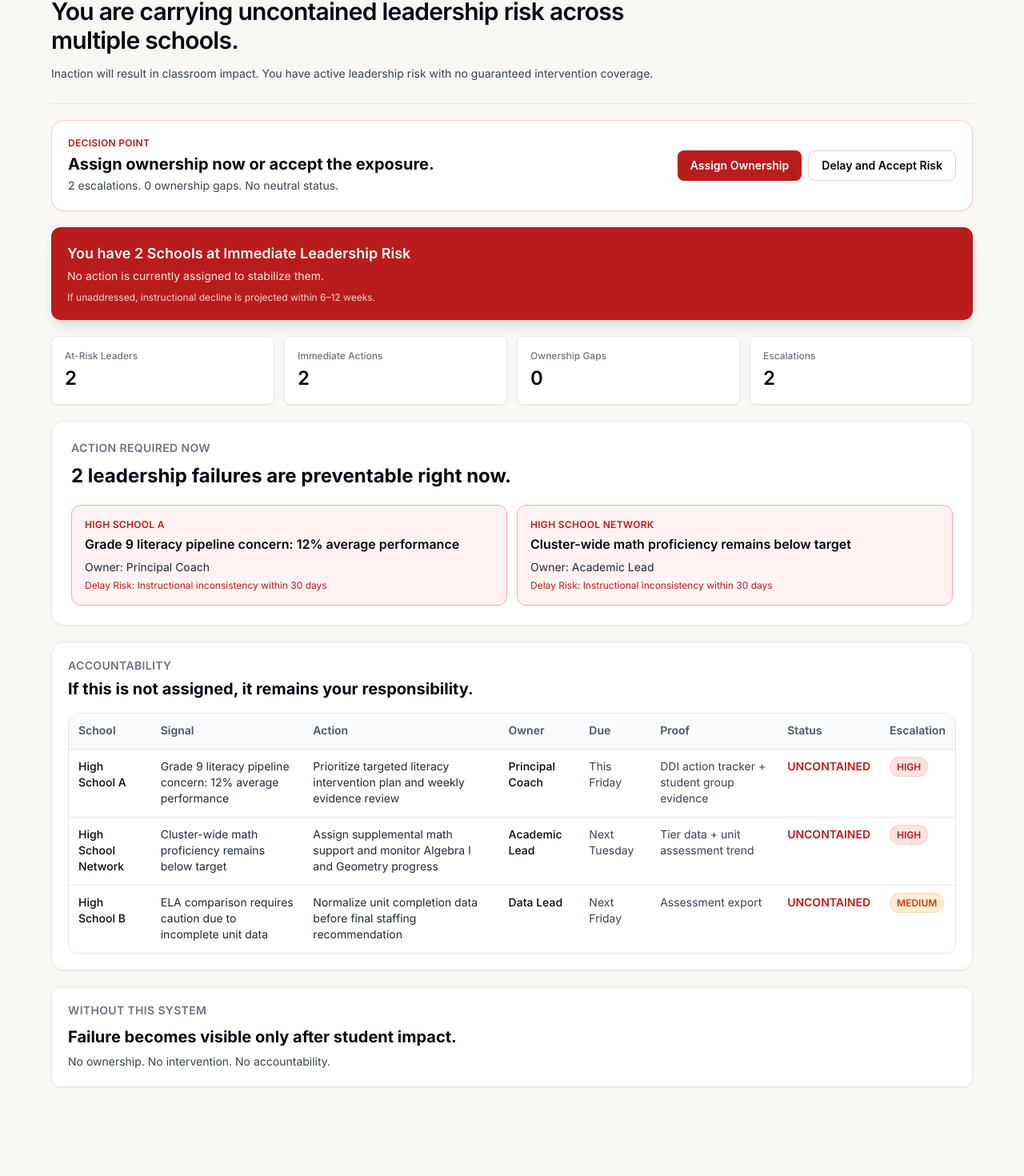
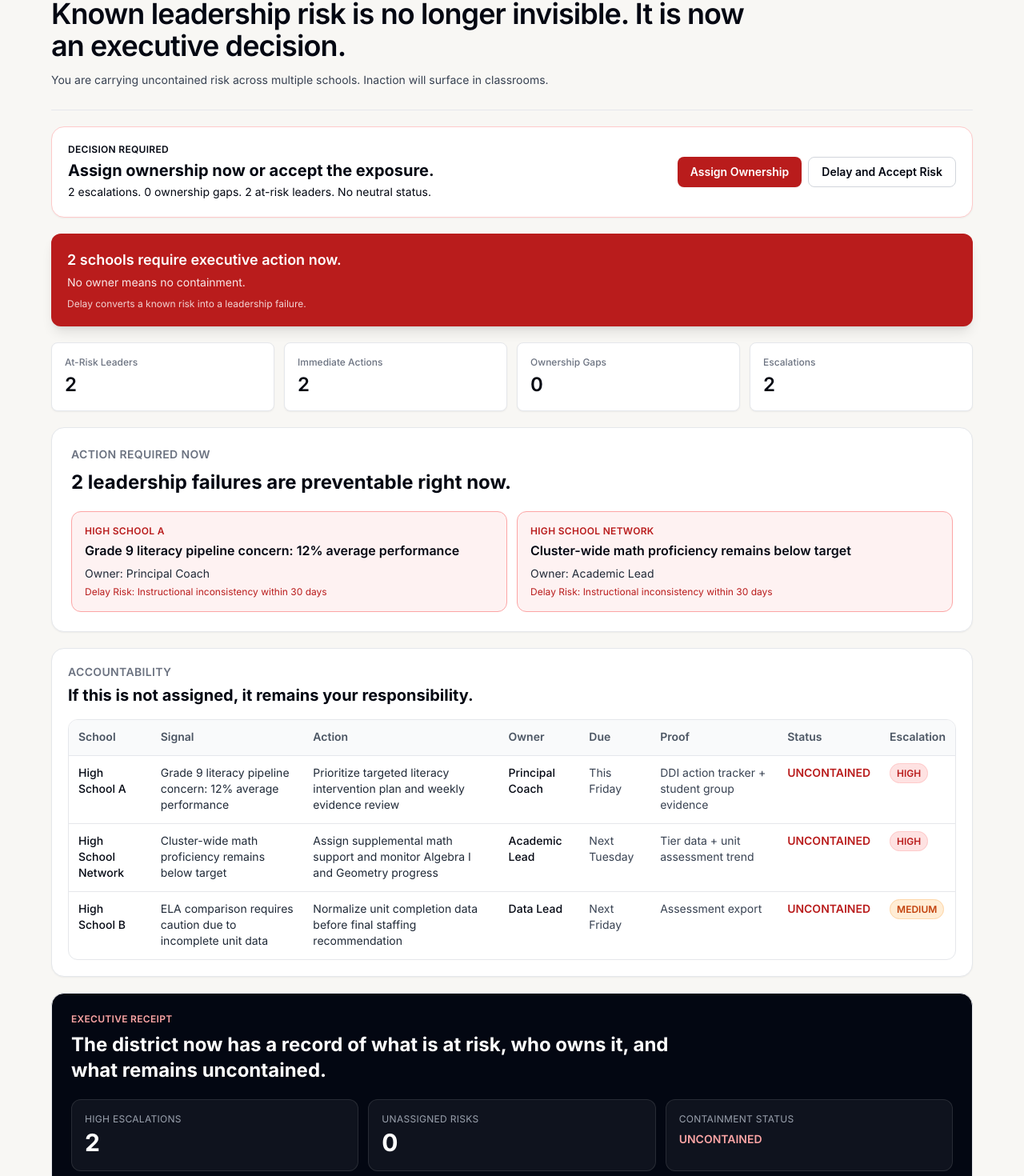
Before and after one commit to jmarc296-jpg/instructional-leadership-practice, a Next.js app: page /demo/run in a window 1280 px wide. Shown: the part 59-1529 px from the top of the page at 80% size. Before the commit the page ends 1450 px from the top, so only its background shows below. Built offline with nearby package versions, Linux system fonts and the light colour scheme.

Commit message:
demo/run: v8 elite executive decision system

```diff
--- /dev/null
+++ b/app/demo/components/AccountabilityReceipt.tsx
@@ -0,0 +1,39 @@
+import { districtScenario } from '../config/districtScenario'
+
+export default function AccountabilityReceipt() {
+  const highRisk = districtScenario.filter((row) => row.escalation === 'HIGH')
+  const unassigned = districtScenario.filter((row) => !row.owner)
+
+  return (
+    <section className="rounded-2xl border bg-gray-950 p-6 text-white shadow-sm">
+      <div className="text-xs font-semibold uppercase tracking-wide text-red-300">
+        Executive Receipt
+      </div>
+
+      <h2 className="mt-2 max-w-3xl text-2xl font-bold">
+        The district now has a record of what is at risk, who owns it, and what remains uncontained.
+      </h2>
+
+      <div className="mt-5 grid gap-3 md:grid-cols-3">
+        <div className="rounded-xl border border-white/10 bg-white/5 p-4">
+          <div className="text-xs uppercase tracking-wide text-gray-400">High escalations</div>
+          <div className="mt-1 text-3xl font-bold">{highRisk.length}</div>
+        </div>
+
+        <div className="rounded-xl border border-white/10 bg-white/5 p-4">
+          <div className="text-xs uppercase tracking-wide text-gray-400">Unassigned risks</div>
+          <div className="mt-1 text-3xl font-bold">{unassigned.length}</div>
+        </div>
+
+        <div className="rounded-xl border border-white/10 bg-white/5 p-4">
+          <div className="text-xs uppercase tracking-wide text-gray-400">Containment status</div>
+          <div className="mt-2 text-sm font-semibold text-red-300">UNCONTAINED</div>
+        </div>
+      </div>
+
+      <div className="mt-5 rounded-xl border border-red-400/30 bg-red-500/10 p-4 text-sm text-red-100">
+        If this record is not acted on, leadership risk remains known, documented, and unresolved.
+      </div>
+    </section>
+  )
+}
--- a/app/demo/components/EscalationBanner.tsx
+++ b/app/demo/components/EscalationBanner.tsx
@@ -6,15 +6,15 @@ export default function EscalationBanner({ escalationCount }: Props) {
   if (escalationCount === 0) return null
 
   return (
-    <div className='bg-red-700 text-white p-5 rounded-xl shadow-lg'>
-      <div className='text-lg font-semibold'>
-        You have {escalationCount} Schools at Immediate Leadership Risk
+    <div className="rounded-xl bg-red-700 p-5 text-white shadow-lg">
+      <div className="text-lg font-semibold">
+        {escalationCount} schools require executive action now.
       </div>
-      <div className='text-sm mt-1 opacity-90'>
-        No action is currently assigned to stabilize them.
+      <div className="mt-1 text-sm opacity-90">
+        No owner means no containment.
       </div>
-      <div className='text-xs mt-2 opacity-80'>
-        If unaddressed, instructional decline is projected within 6–12 weeks.
+      <div className="mt-2 text-xs opacity-80">
+        Delay converts a known risk into a leadership failure.
       </div>
     </div>
   )
--- /dev/null
+++ b/app/demo/components/ExecutiveDecisionMoment.tsx
@@ -0,0 +1,102 @@
+'use client'
+
+import { useMemo, useState } from 'react'
+import { track } from '@/app/lib/track'
+
+type Decision = 'assign' | 'delay' | null
+
+type Props = {
+  escalationCount: number
+  ownershipGaps: number
+  atRiskLeaders: number
+}
+
+export default function ExecutiveDecisionMoment({
+  escalationCount,
+  ownershipGaps,
+  atRiskLeaders
+}: Props) {
+  const [decision, setDecision] = useState<Decision>(null)
+
+  const consequence = useMemo(() => {
+    if (decision === 'assign') {
+      return {
+        label: 'CONTAINMENT STARTED',
+        tone: 'border-green-200 bg-green-50 text-green-800',
+        title: 'Ownership is now the control point.',
+        body: 'The next executive move is evidence: owner, action, due date, and proof of follow-through.'
+      }
+    }
+
+    if (decision === 'delay') {
+      return {
+        label: 'EXPOSURE ACCEPTED',
+        tone: 'border-red-300 bg-red-50 text-red-800',
+        title: 'Delay leaves risk uncontained.',
+        body: 'The system has surfaced the risk. If no owner is assigned, the exposure remains with executive leadership.'
+      }
+    }
+
+    return {
+      label: 'DECISION REQUIRED',
+      tone: 'border-red-200 bg-white text-gray-950',
+      title: 'Assign ownership now or accept the exposure.',
+      body: `${escalationCount} escalations. ${ownershipGaps} ownership gaps. ${atRiskLeaders} at-risk leaders. No neutral status.`
+    }
+  }, [decision, escalationCount, ownershipGaps, atRiskLeaders])
+
+  function recordDecision(nextDecision: Exclude<Decision, null>) {
+    setDecision(nextDecision)
+
+    track(nextDecision === 'assign' ? 'decision_assign_ownership' : 'decision_delay_accept_exposure', {
+      escalationCount,
+      ownershipGaps,
+      atRiskLeaders
+    })
+  }
+
+  return (
+    <section className={`rounded-2xl border p-5 shadow-sm ${consequence.tone}`}>
+      <div className="flex flex-col gap-4 md:flex-row md:items-center md:justify-between">
+        <div>
+          <div className="text-xs font-semibold uppercase tracking-wide">
+            {consequence.label}
+          </div>
+          <h2 className="mt-1 text-xl font-bold">
+            {consequence.title}
+          </h2>
+          <p className="mt-1 max-w-3xl text-sm">
+            {consequence.body}
+          </p>
+        </div>
+
+        <div className="flex flex-col gap-2 sm:flex-row">
+          <button
+            onClick={() => recordDecision('assign')}
+            className="rounded-lg bg-red-700 px-4 py-2 text-sm font-semibold text-white shadow-sm"
+          >
+            Assign Ownership
+          </button>
+
+          <button
+            onClick={() => recordDecision('delay')}
+            className="rounded-lg border border-gray-300 bg-white px-4 py-2 text-sm font-semibold text-gray-950"
+          >
+            Delay and Accept Risk
+          </button>
+        </div>
+      </div>
+
+      {decision && (
+        <div className="mt-4 rounded-xl border bg-white/80 p-4 text-sm text-gray-900">
+          <div className="font-semibold">
+            Executive record created.
+          </div>
+          <div className="mt-1 text-gray-700">
+            Decision: {decision === 'assign' ? 'Assign ownership' : 'Delay and accept risk'} · Escalations: {escalationCount} · Ownership gaps: {ownershipGaps}
+          </div>
+        </div>
+      )}
+    </section>
+  )
+}
--- a/app/demo/components/ValueProof.tsx
+++ b/app/demo/components/ValueProof.tsx
@@ -1,14 +1,14 @@
 export default function ValueProof() {
   return (
-    <div className='rounded-xl border bg-white p-5 shadow-sm'>
-      <div className='text-sm font-semibold text-gray-500 uppercase tracking-wide'>
-        Without This System
+    <div className="rounded-xl border bg-white p-5 shadow-sm">
+      <div className="text-sm font-semibold uppercase tracking-wide text-gray-500">
+        Why This Matters
       </div>
-      <div className='mt-2 text-xl font-bold'>
+      <div className="mt-2 text-xl font-bold">
         Failure becomes visible only after student impact.
       </div>
-      <div className='mt-2 text-sm text-gray-700'>
-        No ownership. No intervention. No accountability.
+      <div className="mt-2 text-sm text-gray-700">
+        LeadSharper moves the failure point forward: risk is surfaced, ownership is forced, and containment becomes visible before classrooms absorb the cost.
       </div>
     </div>
   )
--- a/app/demo/run/page.tsx
+++ b/app/demo/run/page.tsx
@@ -4,7 +4,8 @@ import ExecutiveDecisionPanel from '../components/ExecutiveDecisionPanel'
 import DemoActionTable from '../components/DemoActionTable'
 import EscalationBanner from '../components/EscalationBanner'
 import ValueProof from '../components/ValueProof'
-import DecisionControlBar from '../components/DecisionControlBar'
+import ExecutiveDecisionMoment from '../components/ExecutiveDecisionMoment'
+import AccountabilityReceipt from '../components/AccountabilityReceipt'
 import TrackView from '../components/TrackView'
 
 export default function DemoRunPage() {
@@ -25,17 +26,20 @@ export default function DemoRunPage() {
           <div className="text-xs font-medium text-gray-500">
             Active Leadership Risk
           </div>
-          <h1 className="mt-2 max-w-3xl text-3xl font-semibold tracking-tight">
-            You are carrying uncontained leadership risk across multiple schools.
+
+          <h1 className="mt-2 max-w-4xl text-3xl font-semibold tracking-tight md:text-4xl">
+            Known leadership risk is no longer invisible. It is now an executive decision.
           </h1>
+
           <p className="mt-3 max-w-3xl text-sm leading-6 text-gray-700">
-            Inaction will result in classroom impact. {summary.summaryLine}
+            You are carrying uncontained risk across multiple schools. Inaction will surface in classrooms.
           </p>
         </section>
 
-        <DecisionControlBar
+        <ExecutiveDecisionMoment
           escalationCount={escalationCount}
           ownershipGaps={ownershipGaps}
+          atRiskLeaders={summary.atRiskLeaders}
         />
 
         <EscalationBanner escalationCount={escalationCount} />
@@ -64,6 +68,7 @@ export default function DemoRunPage() {
 
         <ExecutiveDecisionPanel />
         <DemoActionTable />
+        <AccountabilityReceipt />
         <ValueProof />
       </div>
     </main>
```
